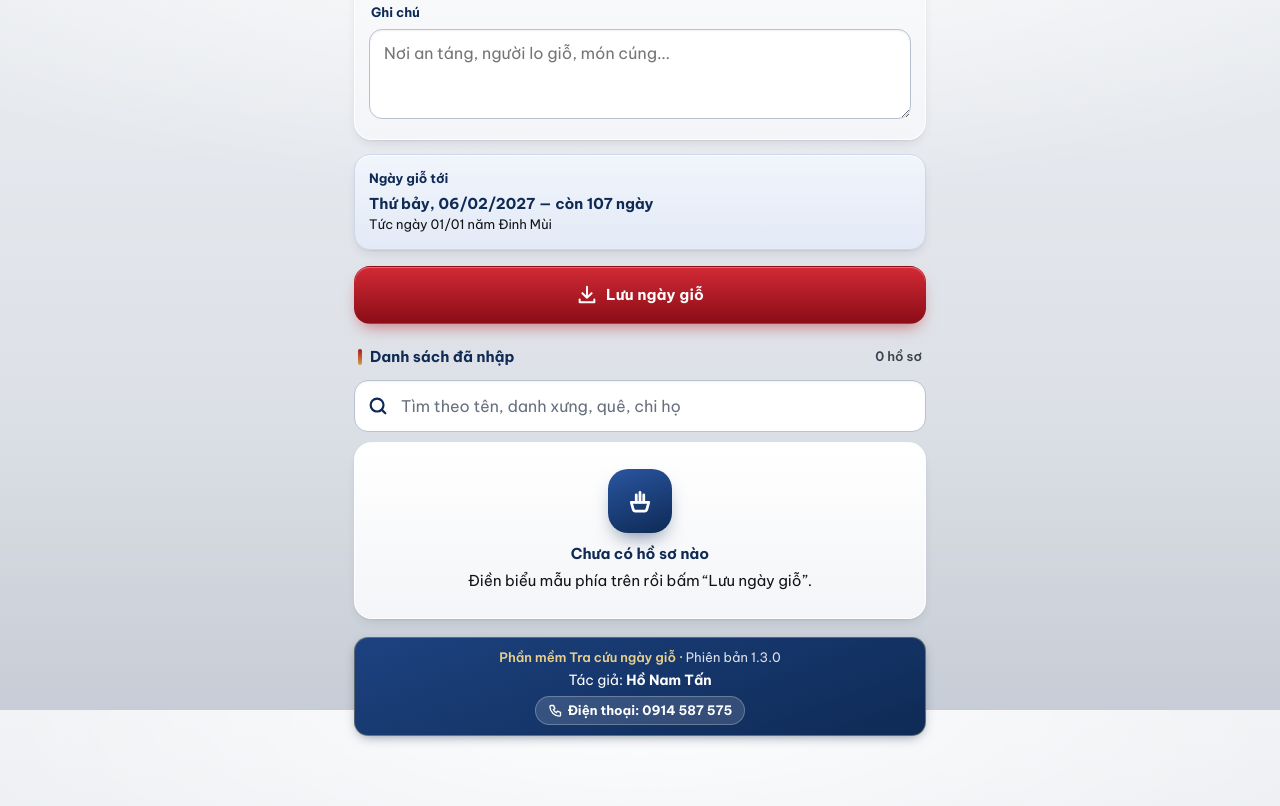
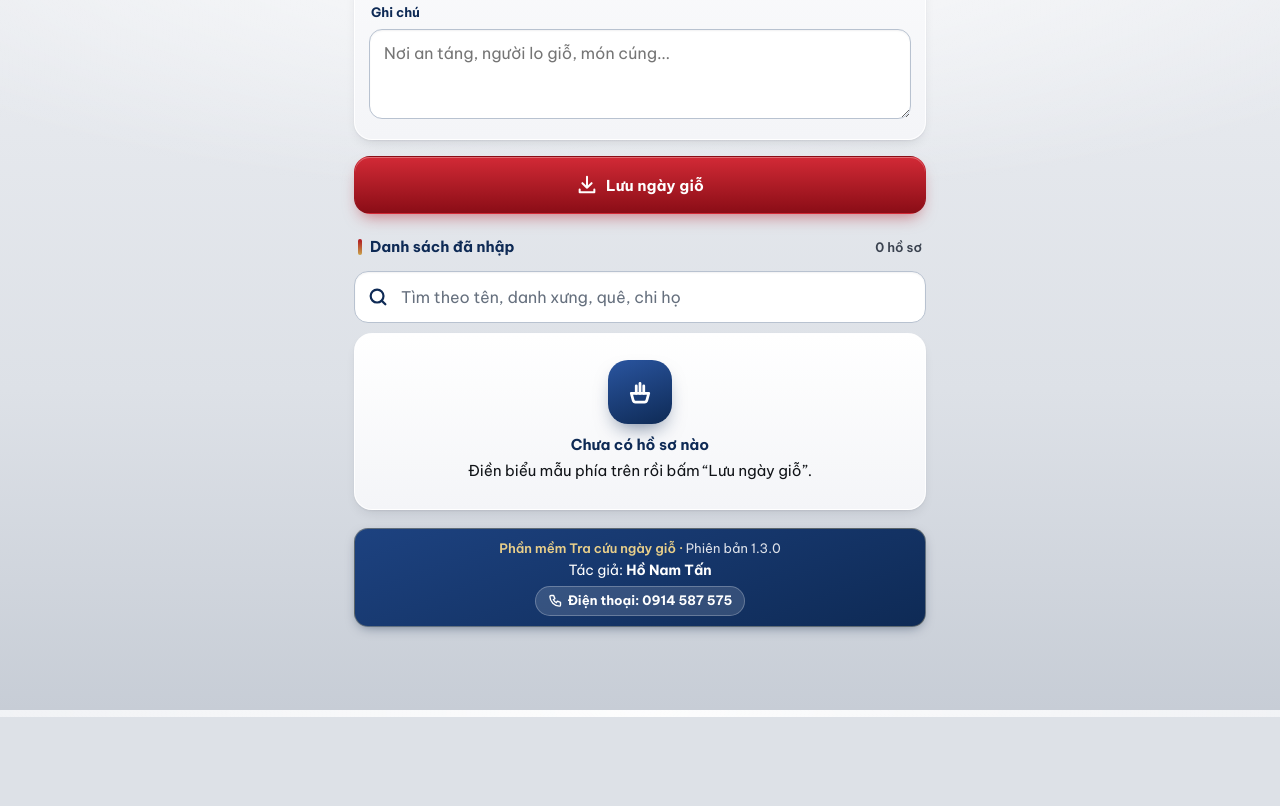
Before and after one commit to emmawatson010706-debug/tra-cuu-ngay-gio, a website: page index.html in a window 1280 px wide. Shown: the part 890-1696 px from the top of the page. After the commit the page ends 1607 px from the top, so only its background shows below. Drawn offline with Linux system fonts and the light colour scheme.

Commit message:
Bo khoi xem truoc Ngay gio toi trong tab Nhap gio

```diff
--- a/app.js
+++ b/app.js
@@ -586,17 +586,7 @@
       yh += lm ? ' — có tháng ' + lm + ' nhuận' : ' — không có tháng nhuận';
     }
     $('f-year-hint').textContent = yh;
-    // Xem trước ngày giỗ kế tiếp
-    var pv = $('f-preview');
-    if (p.day >= 1 && p.month >= 1) {
-      var t = today(), occ = G.nextOccurrence(p, t);
-      if (occ) {
-        var left = occ.jd - t;
-        pv.innerHTML = '<div class="label">Ngày giỗ tới</div><div class="v">' + esc(G.weekdayName(occ.jd)) + ', ' + esc(G.solarText(occ.jd)) +
-          ' — ' + esc(countText(left).toLowerCase()) + '</div><div class="small">Tức ngày ' + esc(G.lunarText(occ.lunarDay, occ.lunarMonth, occ.lunarLeap)) +
-          ' năm ' + esc(G.canChiYear(occ.lunarYear)) + '</div>' + occ.notes.map(function (n) { return '<div class="note">' + esc(n) + '</div>'; }).join('');
-      }
-    }
+    // Đã bỏ khối Ngày giỗ tới theo yêu cầu
   }
 
   function resetForm() {
--- a/index.html
+++ b/index.html
@@ -127,7 +127,6 @@
           <div class="field"><label for="f-note">Ghi chú</label><textarea class="input" id="f-note" maxlength="1000" placeholder="Nơi an táng, người lo giỗ, món cúng..."></textarea></div>
         </div>
 
-        <div class="preview" id="f-preview"></div>
         <div class="errors hidden" id="f-errors"></div>
         <button class="btn btn-red btn-block btn-xl" type="submit" id="btn-save"><svg width="22" height="22"><use href="#i-save"/></svg> <span id="btn-save-text">Lưu ngày giỗ</span></button>
       </form>
```
